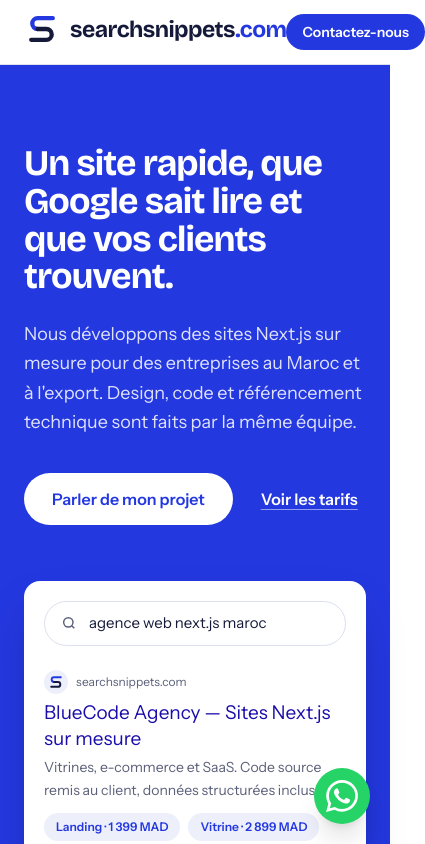
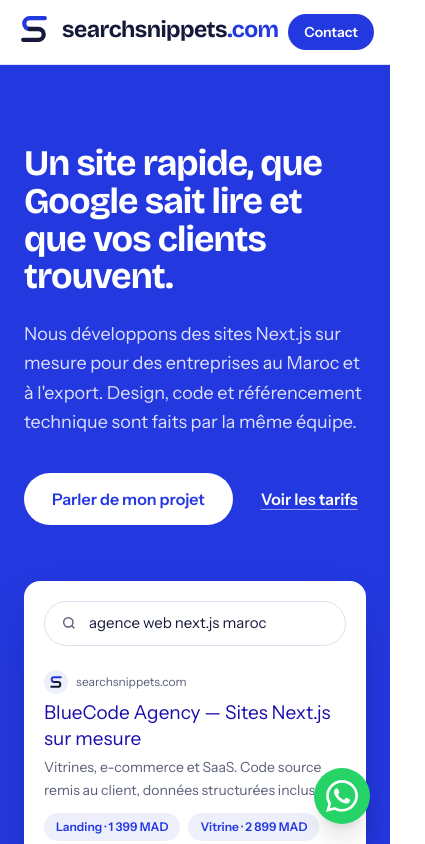
Before and after one commit to healthhappy453-ctrl/codespaces-nextjs, a Next.js app: page / in a window 390 px wide. Shown: the top 844 px of the page, 425 px wide, since content can reach past the window. Built offline with nearby package versions, Linux system fonts and the light colour scheme.

Commit message:
edite global

```diff
--- a/components/Header.js
+++ b/components/Header.js
@@ -5,8 +5,8 @@ import Logo from './Logo';
 export default function Header() {
   return (
     <header className="sticky top-0 z-50 bg-white/95 backdrop-blur border-b border-line">
-      <div className="max-w-6xl mx-auto px-6 h-16 flex items-center justify-between">
-        <div className="shrink-0"><Logo /></div>
+      <div className="max-w-6xl mx-auto px-4 sm:px-6 h-16 flex items-center justify-between gap-3">
+        <div className="min-w-0"><Logo /></div>
         <nav className="hidden lg:flex gap-7 text-sm text-mute whitespace-nowrap" aria-label="Navigation principale">
           <Link href="/#methode" className="hover:text-cobalt">Méthode</Link>
           <Link href="/#realisations" className="hover:text-cobalt">Réalisations</Link>
@@ -15,7 +15,10 @@ export default function Header() {
           <Link href="/blog" className="hover:text-cobalt">Blog</Link>
           <Link href="/about" className="hover:text-cobalt">À propos</Link>
         </nav>
-        <Link href="/contact" className="shrink-0 whitespace-nowrap px-4 py-2 rounded-full bg-cobalt text-white text-sm font-semibold hover:opacity-90">Contactez-nous</Link>
+        <Link href="/contact" className="shrink-0 whitespace-nowrap px-4 py-2 rounded-full bg-cobalt text-white text-sm font-semibold hover:opacity-90">
+          <span className="sm:hidden">Contact</span>
+          <span className="hidden sm:inline">Contactez-nous</span>
+        </Link>
       </div>
     </header>
   );
--- a/global.css
+++ b/global.css
@@ -47,7 +47,7 @@
 }
 
 /* Bandeau de logos défilant */
-.marquee { -webkit-mask-image: linear-gradient(90deg, transparent, #000 7%, #000 93%, transparent); mask-image: linear-gradient(90deg, transparent, #000 7%, #000 93%, transparent); }
+.marquee { overflow: hidden; -webkit-mask-image: linear-gradient(90deg, transparent, #000 7%, #000 93%, transparent); mask-image: linear-gradient(90deg, transparent, #000 7%, #000 93%, transparent); }
 .marquee-track { display: flex; width: max-content; animation: marquee 34s linear infinite; }
 .marquee:hover .marquee-track { animation-play-state: paused; }
 @keyframes marquee { to { transform: translateX(-50%); } }
```
